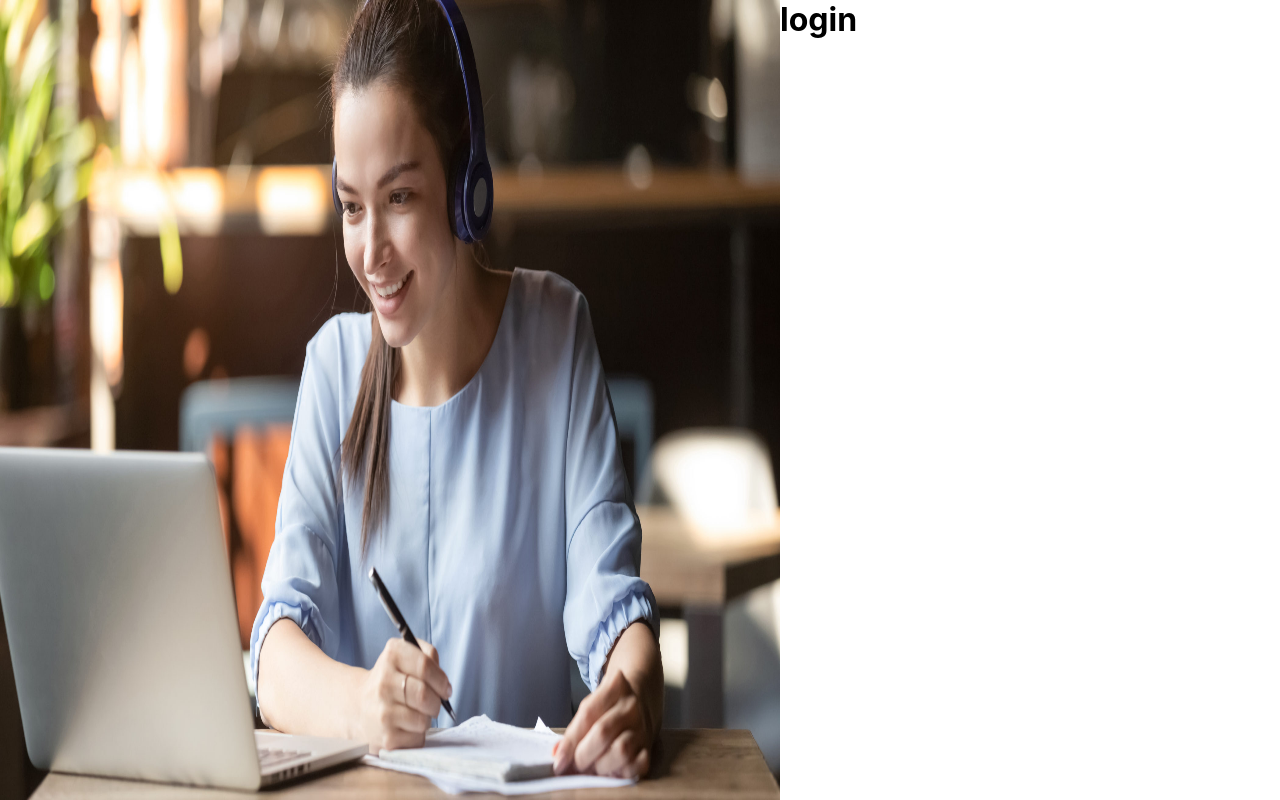
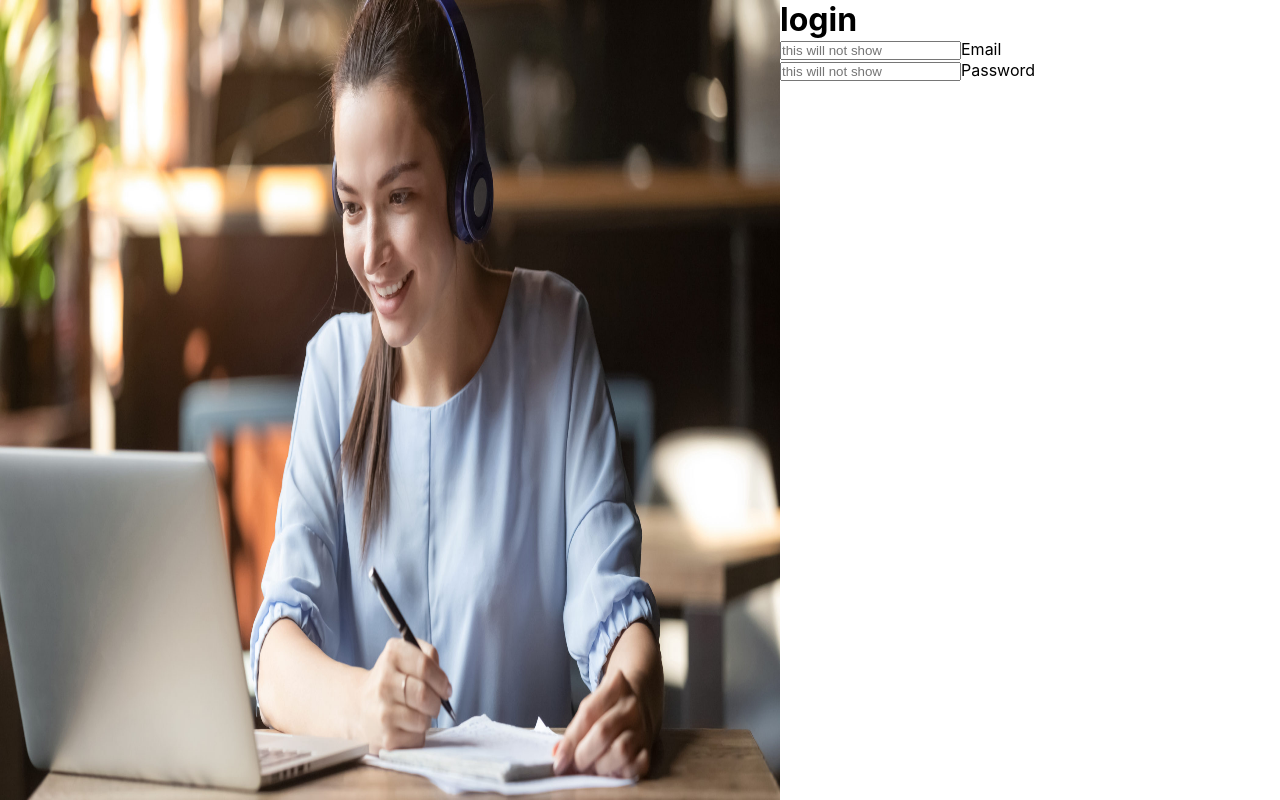
Before and after one commit to petersaba/elearning-system, a React (Create React App) app in the folder frontend/: page / in a window 1280 px wide. Built offline with nearby package versions, Linux system fonts and the light colour scheme.

Commit message:
frontend <> login: adding input components

```diff
--- a/frontend/src/components/Form.js
+++ b/frontend/src/components/Form.js
@@ -1,8 +1,12 @@
+import Input from "./Input";
+
 const Form = ({ type, onClick }) => {
     if(type == 'login'){
         return (
             <form className="form">
                 <h1>{type}</h1>
+                <Input type={'text'} id="email" text={'Email'}/>
+                <Input type={'password'} id="password" text={'Password'}/>
             </form>
         );
     }
--- /dev/null
+++ b/frontend/src/components/Input.js
@@ -0,0 +1,10 @@
+const Input = ({ id, type, text }) => {
+    return (
+        <div className="input">
+            <input id={id} type={type} placeholder="this will not show"/>
+            <label for={id}>{text}</label>
+        </div>
+    );
+}
+
+export default Input;
```
